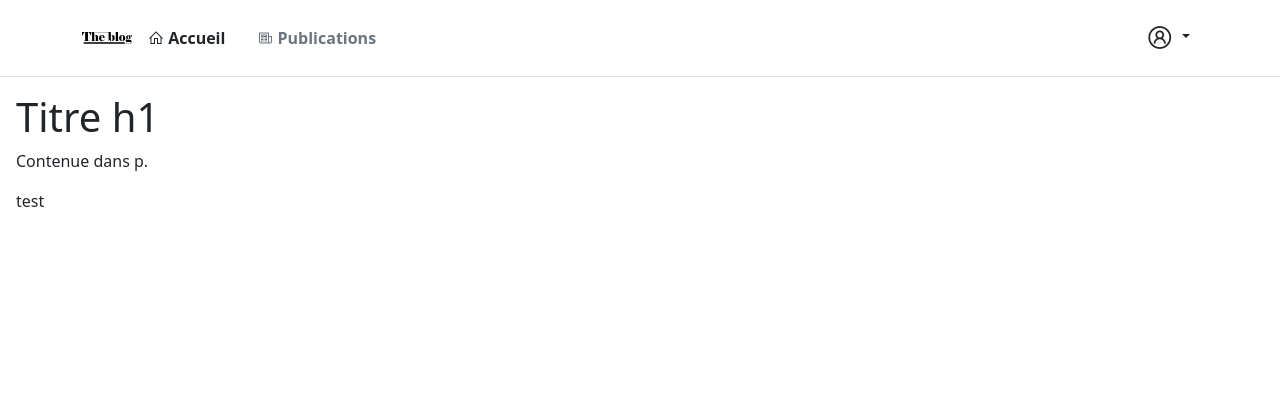
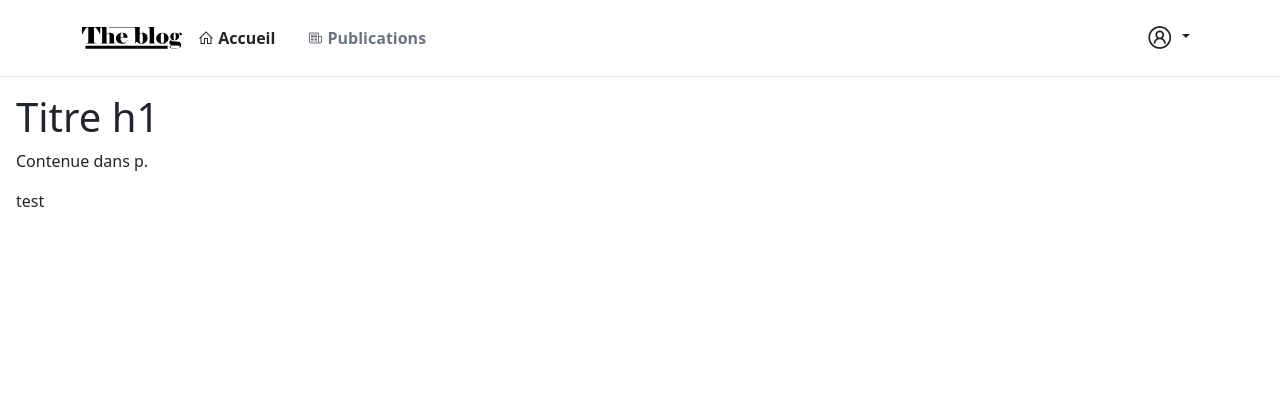
Before and after one commit to Mickaelr20/the_blog, a PHP site: page / in a window 1280 px wide. Shown: the top 420 px of the page. Run offline with PHP 8.4, Linux system fonts and the light colour scheme.

Commit message:
Modification of icon

```diff
--- a/css/stylesheet.css
+++ b/css/stylesheet.css
@@ -15,3 +15,7 @@ body {
 .content-container {
     padding: 0rem 1rem 0rem 1rem;
 }
+
+.filter-invert {
+    filter: invert(1);
+}
--- a/src/Template/Element/Admin/topnav.php
+++ b/src/Template/Element/Admin/topnav.php
@@ -1,6 +1,6 @@
 <nav class="sb-topnav navbar navbar-expand navbar-dark bg-dark">
     <!-- Navbar Brand-->
-    <a class="navbar-brand ps-3" href="index.html"><img class="img-fluid" src="/img/favicon.svg" alt="Logo" width="40rem">Admin</a>
+    <a class="navbar-brand ps-3" href="/"><img class="filter-invert img-fluid" src="/img/favicon_black.svg" alt="Logo" width="100rem"></a>
     <!-- Sidebar Toggle-->
     <button class="btn btn-link btn-sm order-1 order-lg-0 me-4 me-lg-0" id="sidebarToggle" href="#!"><i class="las la-bars"></i></button>
     <!-- Navbar Search-->
--- a/src/Template/Element/menu.php
+++ b/src/Template/Element/menu.php
@@ -2,7 +2,7 @@
     <div class="container">
         <div class="fw-bold d-flex flex-wrap align-items-center justify-content-center justify-content-lg-start">
             <a href="/" class="d-flex align-items-center text-dark text-decoration-none">
-                <img class="img-fluid" src="/img/favicon.svg" alt="Logo" width="50rem">
+                <img class="img-fluid" src="/img/favicon_black.svg" alt="Logo" width="100rem">
             </a>
 
             <ul class="nav col-12 col-lg-auto me-lg-auto mb-2 justify-content-center mb-md-0">
--- a/src/Template/Layout/Admin/_default.php
+++ b/src/Template/Layout/Admin/_default.php
@@ -9,7 +9,7 @@
     <link href="https://cdn.jsdelivr.net/npm/bootstrap@5.0.2/dist/css/bootstrap.min.css" rel="stylesheet" integrity="sha384-EVSTQN3/azprG1Anm3QDgpJLIm9Nao0Yz1ztcQTwFspd3yD65VohhpuuCOmLASjC" crossorigin="anonymous">
     <link rel="stylesheet" href="/css/line-awesome/css/line-awesome.min.css">
 
-    <link rel="icon" href="/img/favicon.svg" />
+    <link rel="icon" href="/img/favicon_black.svg" />
 
 </head>
 
--- a/src/Template/Layout/Admin/default.php
+++ b/src/Template/Layout/Admin/default.php
@@ -13,12 +13,13 @@
     <meta name="description" content="" />
     <meta name="author" content="" />
 
+    <link href="/css/stylesheet.css" rel="stylesheet" />
     <link href="/sb-admin/css/styles.css" rel="stylesheet" />
     <link href="https://cdn.jsdelivr.net/npm/bootstrap@5.0.2/dist/css/bootstrap.min.css" rel="stylesheet" integrity="sha384-EVSTQN3/azprG1Anm3QDgpJLIm9Nao0Yz1ztcQTwFspd3yD65VohhpuuCOmLASjC" crossorigin="anonymous">
 
     <link rel="stylesheet" href="/css/line-awesome/css/line-awesome.min.css">
 
-    <link rel="icon" href="/img/favicon.svg" />
+    <link rel="icon" href="/img/favicon_black.svg" />
 </head>
 
 <body class="sb-nav-fixed">
--- a/src/Template/Layout/default.php
+++ b/src/Template/Layout/default.php
@@ -9,7 +9,7 @@
     <link href="https://cdn.jsdelivr.net/npm/bootstrap@5.0.2/dist/css/bootstrap.min.css" rel="stylesheet" integrity="sha384-EVSTQN3/azprG1Anm3QDgpJLIm9Nao0Yz1ztcQTwFspd3yD65VohhpuuCOmLASjC" crossorigin="anonymous">
     <link rel="stylesheet" href="/css/line-awesome/css/line-awesome.min.css">
 
-    <link rel="icon" href="/img/favicon.svg" />
+    <link rel="icon" href="/img/favicon_black.svg" />
 
 </head>
 
```
Also changed, not shown: img/favicon.png (deleted), img/favicon_black.svg (renamed from img/favicon.svg).
